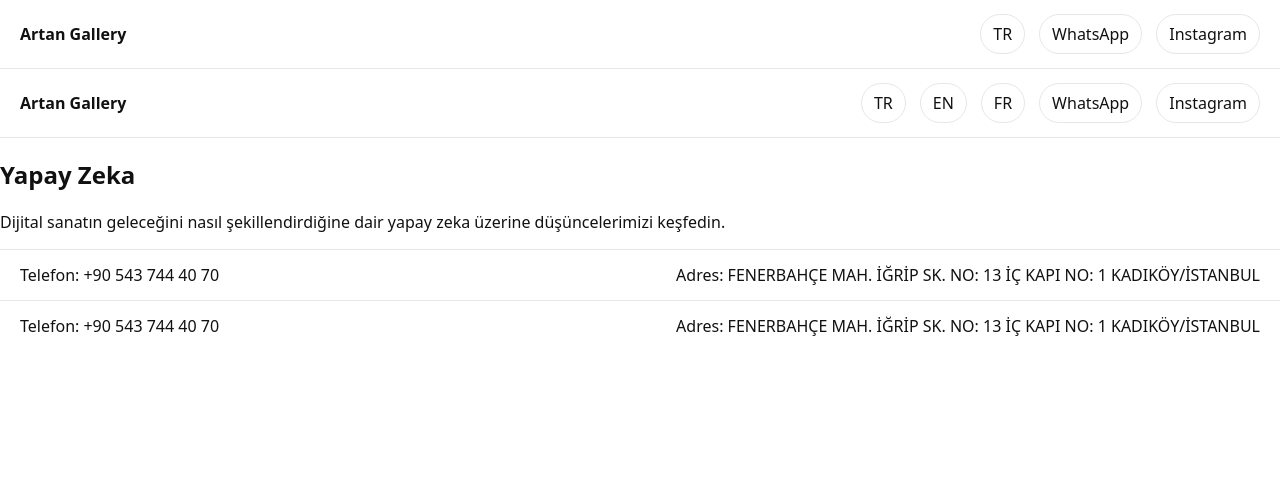
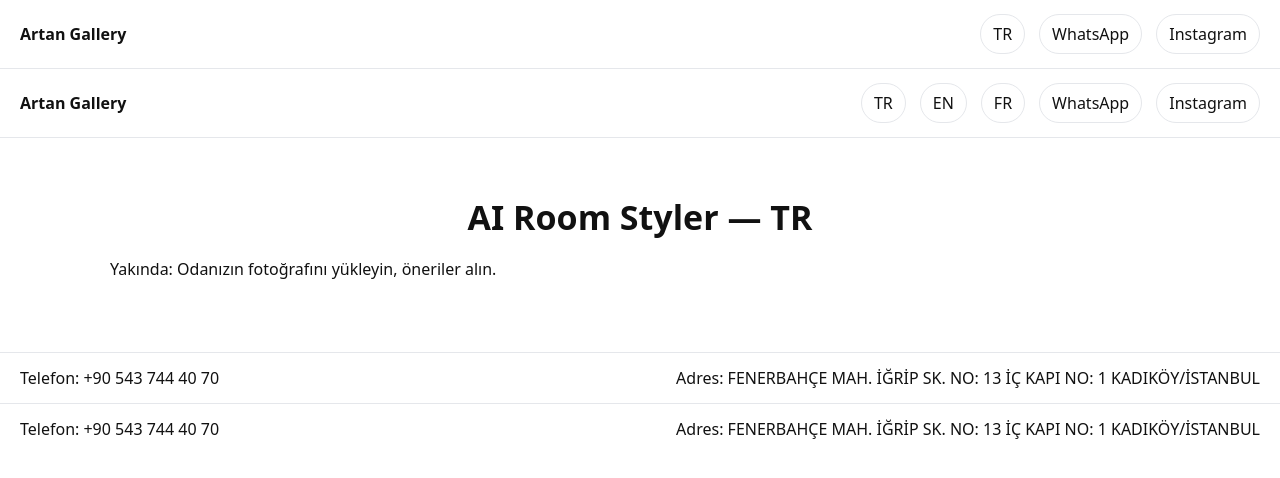
Before and after one commit to Hamed-shareghzadeh/artan-gallery, a Next.js app: page /tr/ai in a window 1280 px wide. Shown: the top 478 px of the page. Built offline with nearby package versions, Linux system fonts and the light colour scheme.

Commit message:
Update page.js

```diff
--- a/app/tr/ai/page.js
+++ b/app/tr/ai/page.js
@@ -1,11 +1,8 @@
-export default function YapayZekaSayfasi() {
+export default function AiTR() {
   return (
-    <main className="px-6 py-16">
-      <h2 className="text-3xl font-semibold mb-4">Yapay Zeka</h2>
-      <p>
-        Dijital sanatın geleceğini nasıl şekillendirdiğine dair yapay zeka
-        üzerine düşüncelerimizi keşfedin.
-      </p>
+    <main className="compare">
+      <h2>AI Room Styler — TR</h2>
+      <p>Yakında: Odanızın fotoğrafını yükleyin, öneriler alın.</p>
     </main>
   );
 }
```
